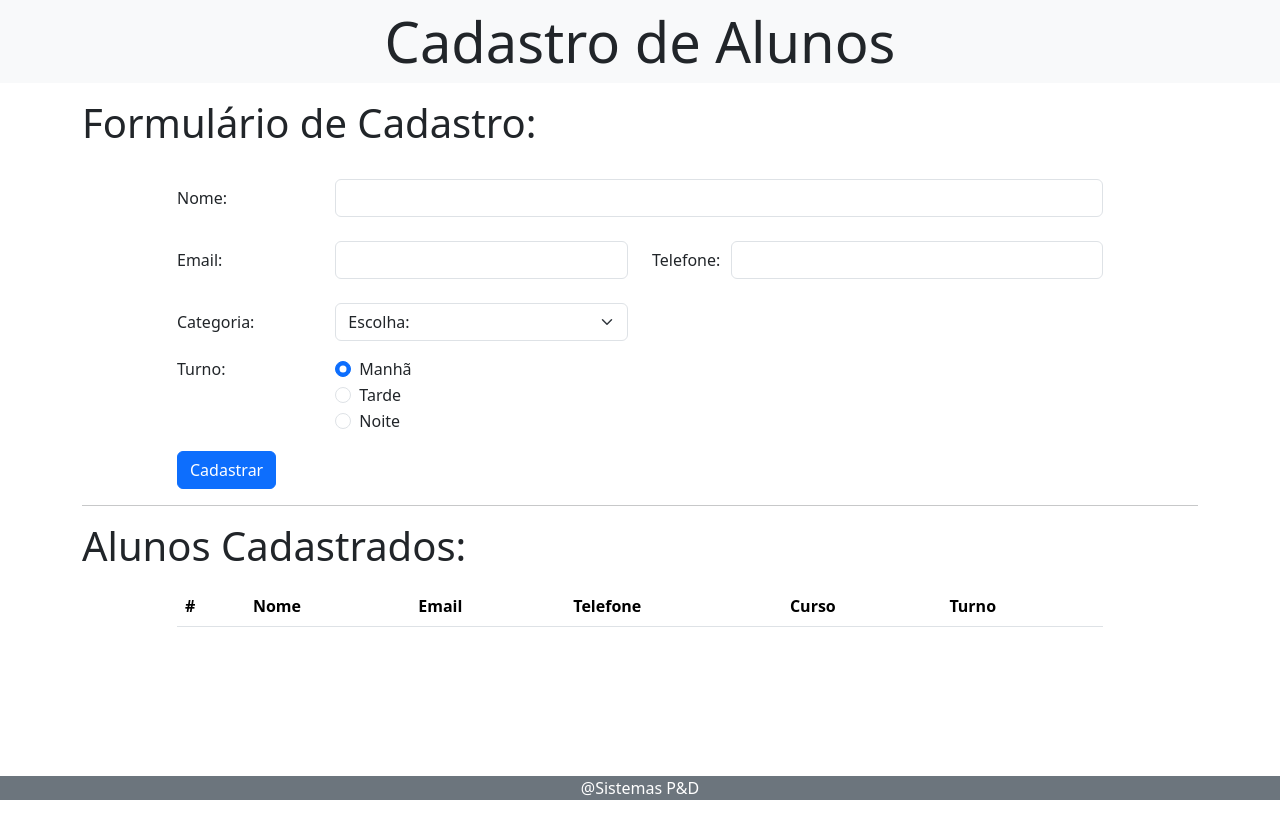
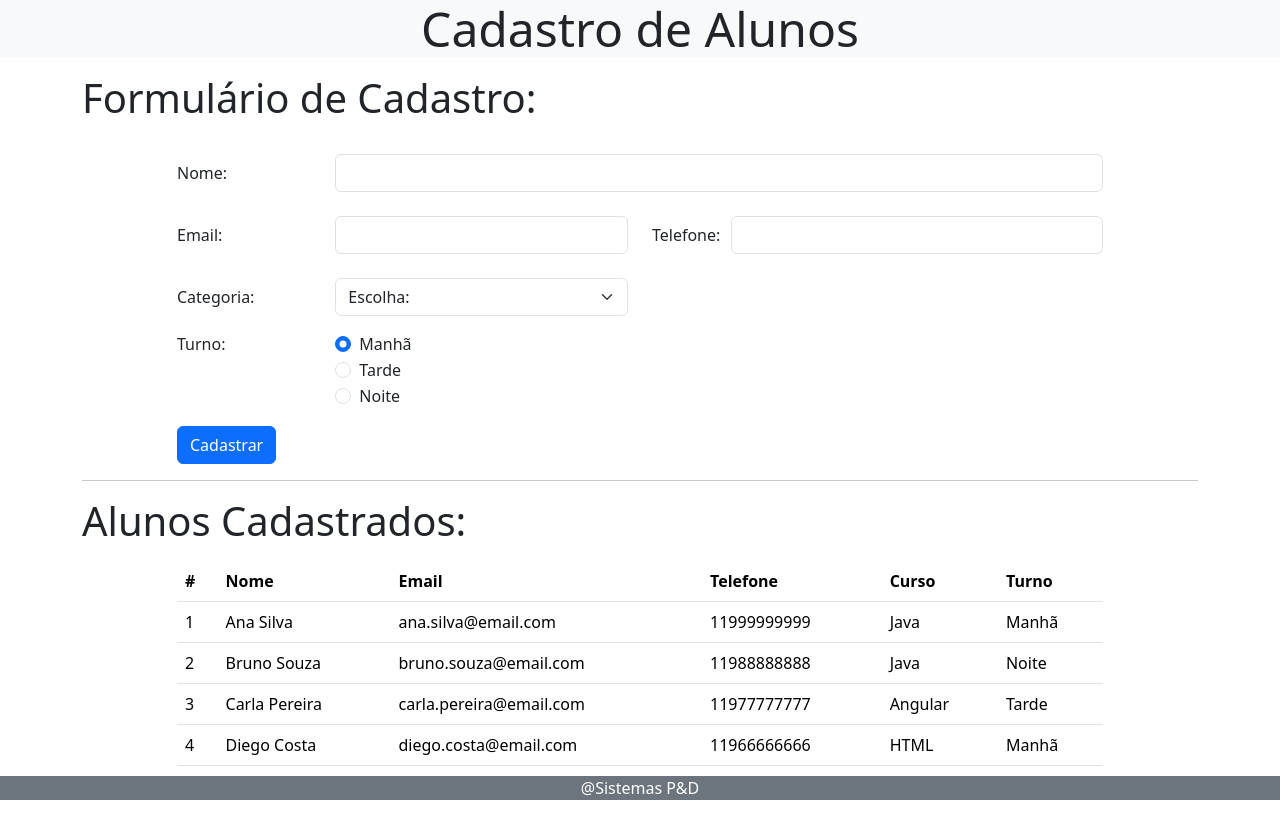
Before and after one commit to FelipePaterni/bootcamp-devjr-modulo5-cadastro-aluno, a plain HTML site: page index.html in a window 1280 px wide. Before the commit the page ends 800 px from the top, so only its background shows below. Drawn offline with nearby package versions, Linux system fonts and the light colour scheme.

Commit message:
closes #4 - carregar dados na tabela

```diff
--- a/index.html
+++ b/index.html
@@ -13,7 +13,7 @@
   </head>
 
   <body>
-    <header class="bg-light display-4 text-center p-2">
+    <header class="bg-light display-5 text-center ">
       Cadastro de Alunos
     </header>
 
@@ -68,8 +68,8 @@
                 <div class="col-sm-4">
                   <select
                     class="form-select"
-                    aria-label="Selecione uma categoria"
-                    id="selectCategory"
+                    aria-label="Selecione um Curso"
+                    id="selectCurso"
                     required
                   >
                     <option value="" selected>Escolha:</option>
@@ -88,7 +88,7 @@
                       type="radio"
                       name="turnoRadios"
                       id="turnoRadios1"
-                      value="option1"
+                      value="Manhã"
                       checked
                     />
                     <label class="form-check-label" for="turnoRadios1">
@@ -101,7 +101,7 @@
                       type="radio"
                       name="turnoRadios"
                       id="turnoRadios2"
-                      value="option2"
+                      value=" Tarde"
                     />
                     <label class="form-check-label" for="turnoRadios2">
                       Tarde
@@ -113,7 +113,7 @@
                       type="radio"
                       name="turnoRadios"
                       id="turnoRadios3"
-                      value="option3"
+                      value="Noite"
                     />
                     <label class="form-check-label" for="turnoRadios3">
                       Noite
@@ -131,8 +131,8 @@
             <section>
               <p class="display-6">Alunos Cadastrados:</p>
 
-                 <div class="row">
-                <div class="col-md-10 offset-md-1">
+                 <div class="row mb-5">
+                <div class="offset-1 col-10">
                     <table class="table" id="alunosTable">
                         <thead>
                           <tr>
--- a/js/script.js
+++ b/js/script.js
@@ -0,0 +1,97 @@
+var alunos = [
+  {
+    id: 1,
+    name: "Ana Silva",
+    email: "ana.silva@email.com",
+    telefone: "11999999999",
+    curso: 1,
+    turno: "Manhã",
+  },
+  {
+    id: 2,
+    name: "Bruno Souza",
+    email: "bruno.souza@email.com",
+    telefone: "11988888888",
+    curso: 1,
+    turno: "Noite",
+  },
+  {
+    id: 3,
+    name: "Carla Pereira",
+    email: "carla.pereira@email.com",
+    telefone: "11977777777",
+    curso: 2,
+    turno: "Tarde",
+  },
+  {
+    id: 4,
+    name: "Diego Costa",
+    email: "diego.costa@email.com",
+    telefone: "11966666666",
+    curso: 3,
+    turno: "Manhã",
+  },
+];
+
+var cursos = [
+  {
+    id: 1,
+    nome: "Java",
+  },
+  {
+    id: 2,
+    nome: "Angular",
+  },
+  {
+    id: 3,
+    nome: "HTML",
+  },
+];
+
+//on load
+loadAlunos();
+
+function loadAlunos(){
+    for( let alu of alunos){
+        addNewRow(alu);
+    }
+}
+
+
+function addNewRow(alu) {
+    var table = document.getElementById("alunosTable");
+
+    var row = table.insertRow();
+
+    //insert id
+    var idNode = document.createTextNode(alu.id);
+    row.insertCell().appendChild(idNode);
+
+    //insert nome
+    var nameNode = document.createTextNode(alu.name);
+    row.insertCell().appendChild(nameNode);
+
+    //insert email
+    var emailNode = document.createTextNode(alu.email);
+    var emailCell = row.insertCell();
+    emailCell.className="d-none d-md-table-cell";
+    emailCell.appendChild(emailNode);
+
+    //insert telefone
+    var telefoneNode = document.createTextNode(alu.telefone);
+    var telefoneCell = row.insertCell();
+    telefoneCell.className="d-none d-md-table-cell";
+    telefoneCell.appendChild(telefoneNode);
+
+    //insert curso
+    var cursoNode = document.createTextNode( cursos[alu.curso - 1].nome );
+    var cursoCell = row.insertCell();
+    cursoCell.className="d-none d-md-table-cell";
+    cursoCell.appendChild(cursoNode);
+
+    //insert turno
+    var turnoNode = document.createTextNode(alu.turno);
+    var turnoCell = row.insertCell();
+    turnoCell.className="d-none d-md-table-cell";
+    turnoCell.appendChild(turnoNode);
+}
```
